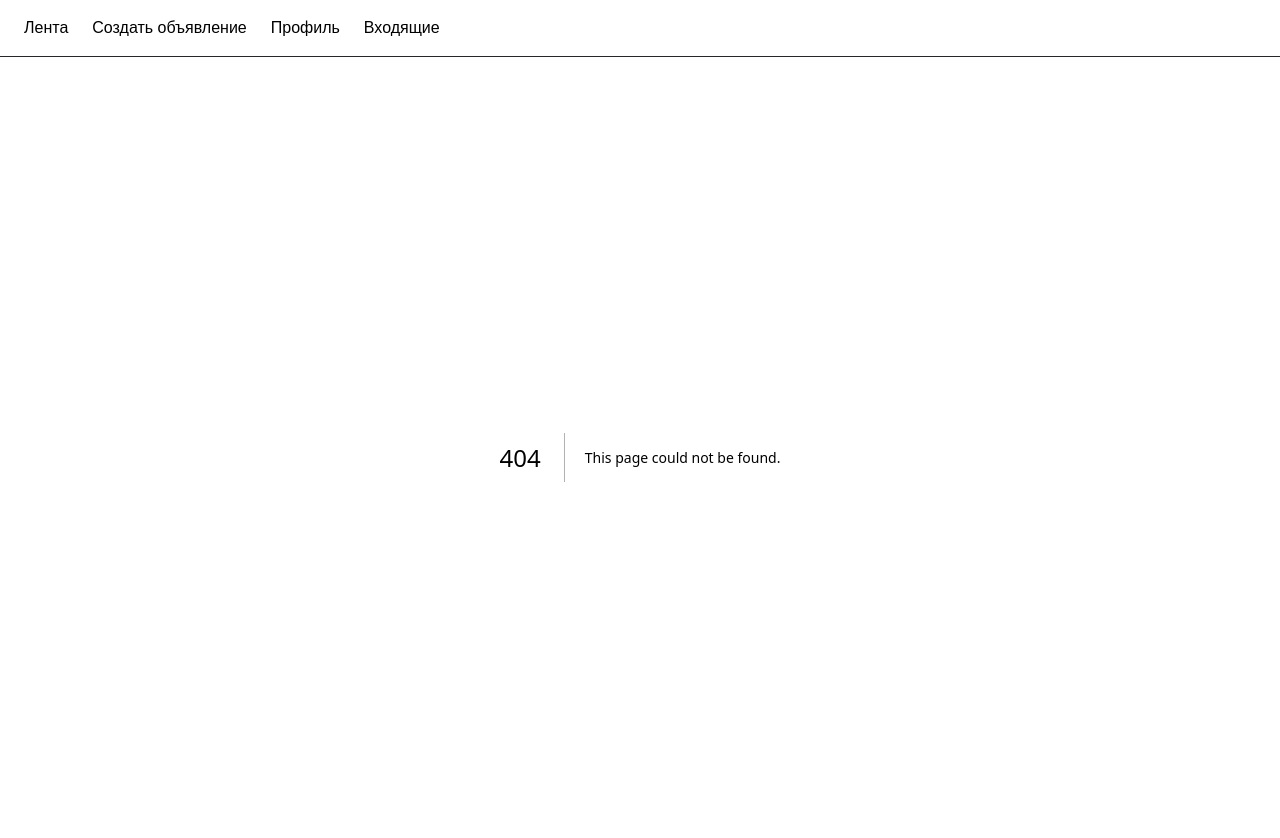
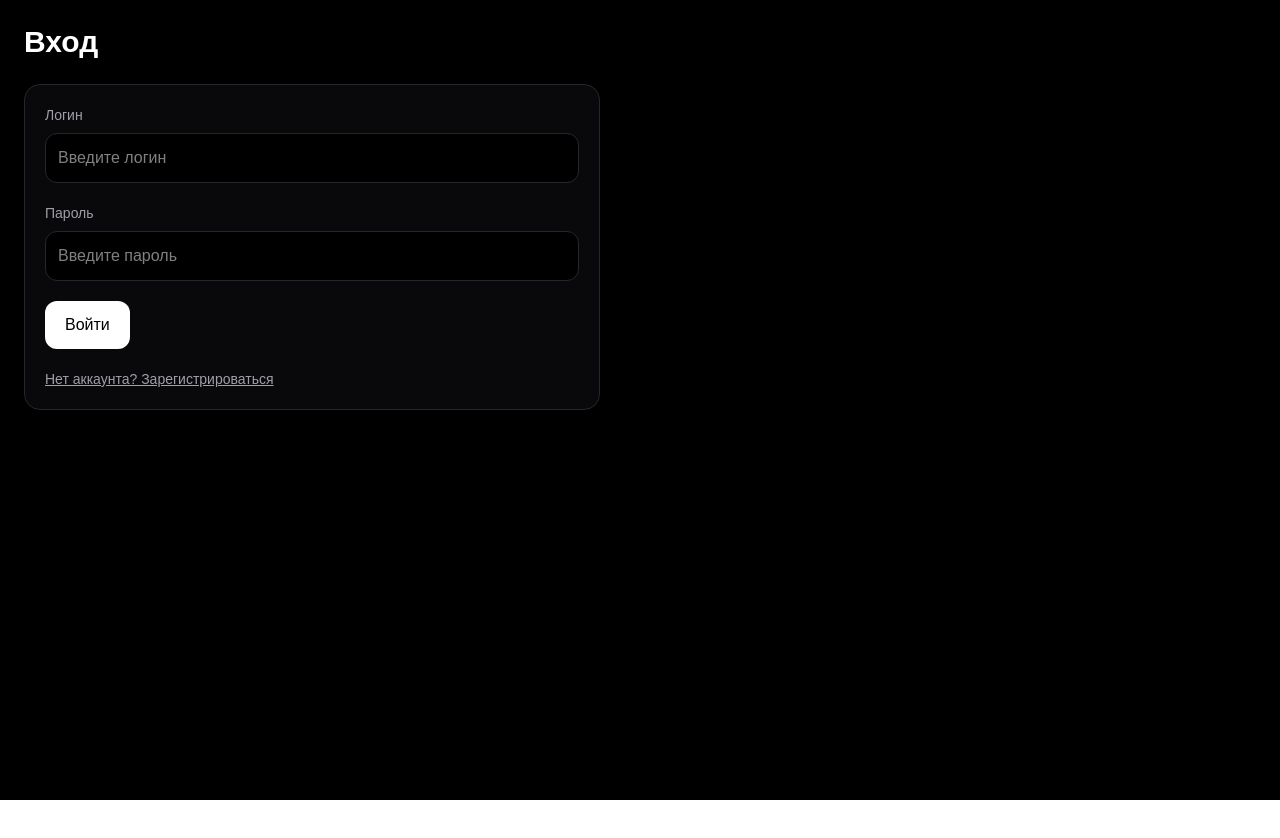
Before and after one commit to eliseymaw/vyzov, a Next.js app: page /login in a window 1280 px wide. Before the commit this address had no page. Shown: the top 838 px of the page. After the commit the page ends 800 px from the top, so only its background shows below. Built offline with nearby package versions, Linux system fonts and the light colour scheme.

Commit message:
рабочка + входящие только платят

```diff
--- /dev/null
+++ b/app/components/Navbar.tsx
@@ -0,0 +1,73 @@
+"use client"
+
+import Link from "next/link"
+import { useEffect, useState } from "react"
+import { usePathname, useRouter } from "next/navigation"
+
+export function Navbar() {
+  const router = useRouter()
+  const pathname = usePathname()
+
+  const [isAuthorized, setIsAuthorized] = useState(false)
+
+  useEffect(() => {
+    const userId = localStorage.getItem("userId")
+
+    setIsAuthorized(!!userId)
+  }, [])
+
+  function handleLogout() {
+    localStorage.removeItem("userId")
+
+    setIsAuthorized(false)
+
+    router.push("/login")
+  }
+
+  if (pathname === "/login" || pathname === "/register") {
+    return null
+  }
+
+  return (
+    <nav className="border-b border-zinc-800 px-6 py-4">
+      <div className="flex items-center gap-6">
+        <Link href="/">Лента</Link>
+
+        {isAuthorized && (
+          <>
+            <Link href="/create-ad">
+              Создать объявление
+            </Link>
+
+            <Link href="/profile">
+              Профиль
+            </Link>
+
+            <Link href="/inbox">
+              Входящие
+            </Link>
+
+            <button
+              onClick={handleLogout}
+              className="text-red-400"
+            >
+              Выйти
+            </button>
+          </>
+        )}
+
+        {!isAuthorized && (
+          <>
+            <Link href="/login">
+              Войти
+            </Link>
+
+            <Link href="/register">
+              Регистрация
+            </Link>
+          </>
+        )}
+      </div>
+    </nav>
+  )
+}
--- a/app/layout.tsx
+++ b/app/layout.tsx
@@ -1,7 +1,8 @@
 import type { Metadata } from "next"
-import Link from "next/link"
 import { Geist, Geist_Mono } from "next/font/google"
+
 import "./globals.css"
+import { Navbar } from "./components/Navbar"
 
 const geistSans = Geist({
   variable: "--font-geist-sans",
@@ -29,24 +30,7 @@ export default function RootLayout({
       className={`${geistSans.variable} ${geistMono.variable} h-full antialiased`}
     >
       <body className="min-h-full bg-black text-white">
-        <nav className="border-b border-zinc-800 px-6 py-4">
-          <div className="flex gap-6">
-            <Link href="/">Лента</Link>
-
-            <Link href="/create-ad">
-              Создать объявление
-            </Link>
-
-            <Link href="/profile">
-              Профиль
-            </Link>
-
-            <Link href="/inbox">
-              Входящие
-            </Link>
-
-          </div>
-        </nav>
+        <Navbar />
 
         {children}
       </body>
--- /dev/null
+++ b/app/login/page.tsx
@@ -0,0 +1,94 @@
+"use client"
+
+import { useRouter } from "next/navigation"
+import { useState } from "react"
+
+export default function LoginPage() {
+  const router = useRouter()
+
+  const [login, setLogin] = useState("")
+  const [password, setPassword] = useState("")
+
+  async function handleSubmit(event: React.FormEvent<HTMLFormElement>) {
+    event.preventDefault()
+
+    if (!login.trim()) {
+      alert("Введите логин")
+      return
+    }
+
+    if (!password.trim()) {
+      alert("Введите пароль")
+      return
+    }
+
+    const response = await fetch("http://localhost:8000/login", {
+      method: "POST",
+      headers: {
+        "Content-Type": "application/json",
+      },
+      body: JSON.stringify({
+        login,
+        password,
+      }),
+    })
+
+    const result = await response.json()
+
+    if (result.error) {
+      alert(result.error)
+      return
+    }
+
+    localStorage.setItem("userId", String(result.user_id))
+
+    window.location.href = "/"
+  }
+
+  return (
+    <main className="min-h-screen bg-black p-6 text-white">
+      <h1 className="text-3xl font-bold">Вход</h1>
+
+      <form
+        onSubmit={handleSubmit}
+        className="mt-6 max-w-xl space-y-5 rounded-2xl border border-zinc-800 bg-zinc-950 p-5"
+      >
+        <div>
+          <label className="block text-sm text-zinc-400">Логин</label>
+          <input
+            value={login}
+            onChange={(event) => setLogin(event.target.value)}
+            className="mt-2 w-full rounded-xl border border-zinc-800 bg-black p-3 text-white"
+            placeholder="Введите логин"
+          />
+        </div>
+
+        <div>
+          <label className="block text-sm text-zinc-400">Пароль</label>
+          <input
+            type="password"
+            value={password}
+            onChange={(event) => setPassword(event.target.value)}
+            className="mt-2 w-full rounded-xl border border-zinc-800 bg-black p-3 text-white"
+            placeholder="Введите пароль"
+          />
+        </div>
+
+        <button
+          type="submit"
+          className="rounded-xl bg-white px-5 py-3 font-medium text-black"
+        >
+          Войти
+        </button>
+
+        <button
+          type="button"
+          onClick={() => router.push("/register")}
+          className="block text-sm text-zinc-400 underline"
+        >
+          Нет аккаунта? Зарегистрироваться
+        </button>
+      </form>
+    </main>
+  )
+}
--- a/app/register/page.tsx
+++ b/app/register/page.tsx
@@ -10,6 +10,9 @@ const ageOptions = Array.from({ length: 63 }, (_, index) => String(index + 18))
 export default function RegisterPage() {
   const router = useRouter()
 
+  const [login, setLogin] = useState("")
+  const [password, setPassword] = useState("")
+
   const [name, setName] = useState("")
   const [city, setCity] = useState("")
   const [gender, setGender] = useState("")
@@ -17,6 +20,16 @@ export default function RegisterPage() {
 
   async function handleSubmit(event: React.FormEvent<HTMLFormElement>) {
     event.preventDefault()
+
+    if (!login.trim()) {
+      alert("Введите логин")
+      return
+    }
+
+    if (!password.trim()) {
+      alert("Введите пароль")
+      return
+    }
 
     if (!name.trim()) {
       alert("Введите имя")
@@ -44,6 +57,8 @@ export default function RegisterPage() {
         "Content-Type": "application/json",
       },
       body: JSON.stringify({
+        login,
+        password,
         name,
         city,
         districts: [],
@@ -57,9 +72,14 @@ export default function RegisterPage() {
 
     const user = await response.json()
 
+    if (user.error) {
+      alert(user.error)
+      return
+    }
+
     localStorage.setItem("userId", String(user.id))
 
-    router.push("/profile")
+    window.location.href = "/profile"
   }
 
   return (
@@ -70,6 +90,27 @@ export default function RegisterPage() {
         onSubmit={handleSubmit}
         className="mt-6 max-w-xl space-y-5 rounded-2xl border border-zinc-800 bg-zinc-950 p-5"
       >
+        <div>
+          <label className="block text-sm text-zinc-400">Логин</label>
+          <input
+            value={login}
+            onChange={(event) => setLogin(event.target.value)}
+            className="mt-2 w-full rounded-xl border border-zinc-800 bg-black p-3 text-white"
+            placeholder="Например: alex123"
+          />
+        </div>
+
+        <div>
+          <label className="block text-sm text-zinc-400">Пароль</label>
+          <input
+            type="password"
+            value={password}
+            onChange={(event) => setPassword(event.target.value)}
+            className="mt-2 w-full rounded-xl border border-zinc-800 bg-black p-3 text-white"
+            placeholder="Введите пароль"
+          />
+        </div>
+
         <div>
           <label className="block text-sm text-zinc-400">Имя</label>
           <input
@@ -131,6 +172,14 @@ export default function RegisterPage() {
         >
           Зарегистрироваться
         </button>
+
+        <button
+          type="button"
+          onClick={() => router.push("/login")}
+          className="block text-sm text-zinc-400 underline"
+        >
+          Уже есть аккаунт? Войти
+        </button>
       </form>
     </main>
   )
```
